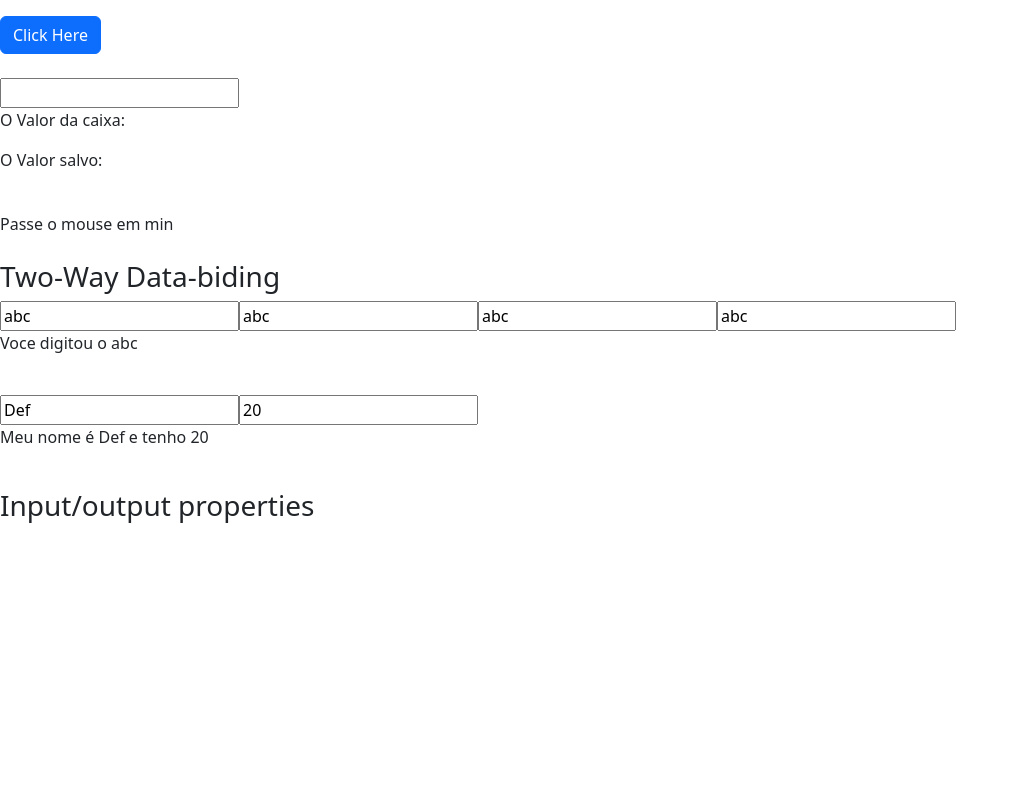
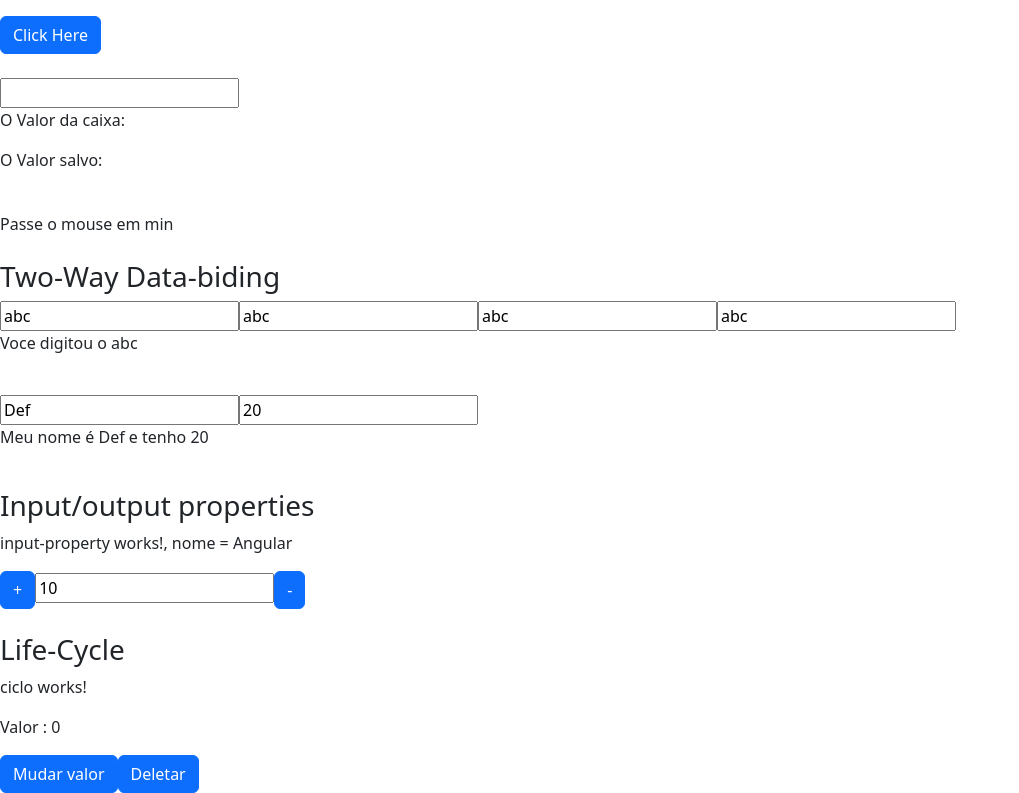
Before and after one commit to renanmello/angularstudy, an Angular app: page / in a window 1280 px wide. Shown: the part 1677-2470 px from the top of the page, without its empty margins (0-1019 px from the left). Before the commit the page ends 2208 px from the top, so only its background shows below. Built offline with nearby package versions, Linux system fonts and the light colour scheme.

Commit message:
input-output properties modules add

```diff
--- a/src/app/app.module.ts
+++ b/src/app/app.module.ts
@@ -8,13 +8,17 @@
 import { FormsModule } from '@angular/forms';
 import { CursoModule } from './curso/curso.module';
 import { DataBidingComponent } from './data-biding/data-biding.component';
+import { InputPropertyComponent } from './input-property/input-property.component';
+import { CicloComponent } from './ciclo/ciclo.component';
 
 
 @NgModule({
   declarations: [
     AppComponent,
     MeuPrimeiroComponent,
-    DataBidingComponent
+    DataBidingComponent,
+    InputPropertyComponent,
+    CicloComponent
   ],
   imports: [
     BrowserModule,
--- /dev/null
+++ b/src/app/ciclo/ciclo.component.html
@@ -0,0 +1,2 @@
+<p>ciclo works!</p>
+<p>Valor : {{valorInicial}}</p>
--- /dev/null
+++ b/src/app/ciclo/ciclo.component.ts
@@ -0,0 +1,49 @@
+import { AfterContentChecked, AfterContentInit, AfterViewChecked, AfterViewInit, Component, DoCheck, Input, OnChanges, OnDestroy, OnInit, SimpleChanges } from '@angular/core';
+
+@Component({
+  selector: 'app-ciclo',
+  templateUrl: './ciclo.component.html',
+  styleUrl: './ciclo.component.css'
+})
+export class CicloComponent implements OnInit, OnChanges, DoCheck, OnDestroy, AfterContentInit, AfterContentChecked,
+ AfterViewInit, AfterViewChecked{
+
+  @Input() valorInicial:number = 10;
+  constructor(){
+    this.log("construtor");
+  }
+
+  ngOnInit(): void {
+    this.log("OnInit");
+
+  }
+  ngOnChanges(changes: SimpleChanges): void {
+    this.log("Onchanges");
+  }
+
+  ngOnDestroy(): void {
+    this.log("Destroy");
+  }
+
+  ngAfterViewInit(): void {
+      this.log("afterViewinit");
+  }
+  ngAfterContentInit(): void {
+      this.log("AfterContentInit")
+  }
+  ngAfterContentChecked(): void {
+      this.log("fterContentChecked");
+  }
+
+  ngAfterViewChecked(): void {
+      this.log("AfterViewChecked")
+  }
+  ngDoCheck(){
+    this.log("Oncheck");
+  }
+
+  private log(hook:string){
+    console.log(hook);
+  }
+
+}
--- a/src/app/data-biding/data-biding.component.html
+++ b/src/app/data-biding/data-biding.component.html
@@ -141,6 +141,18 @@
   <section class="input-output-properties">
     <article>
     <h3> Input/output properties </h3>
+    <app-input-property [nome]="nomeCurso"></app-input-property>
     </article>
   </section>
 </div>
+<br>
+<div>
+  <section class="ciclo">
+    <article>
+    <h3> Life-Cycle </h3>
+    <app-ciclo [valorInicial]="valor" *ngIf="!deletar"></app-ciclo>
+    <button class="btn btn-primary" (click)="mudarValor()" >Mudar valor</button>
+    <button class="btn btn-primary" (click)="destruirCiclo()">Deletar</button>
+    </article>
+  </section>
+</div>
--- a/src/app/data-biding/data-biding.component.ts
+++ b/src/app/data-biding/data-biding.component.ts
@@ -11,6 +11,12 @@
   urlImagem2:string = 'http://lorempixel.com.br/500/400/?2';
   valorAtual = "";
   valorSalvo = "";
+  nomeCurso: string = 'Angular';
+  valor = 0;
+  deletar: boolean = false;
+
+
+
   isMouseOver:boolean = false;
   nome:string = "abc"
   pessoa = {
@@ -36,4 +42,11 @@
     this.isMouseOver = !this.isMouseOver;
   }
 
+  mudarValor(){
+    this.valor++;
+  }
+  destruirCiclo(){
+    this.deletar = true;
+  }
+
 }
--- /dev/null
+++ b/src/app/input-property/input-property.component.html
@@ -0,0 +1,4 @@
+<p>input-property works!, nome = {{nome}}</p>
+<button class="btn btn-primary" (click)="incrementa()">+</button>
+<input type="text" [value]="valor" readonly #campoInput>
+<button class="btn btn-primary" (click)="decrementa()">-</button>
--- /dev/null
+++ b/src/app/input-property/input-property.component.ts
@@ -0,0 +1,20 @@
+import { Component, Input, ViewChild} from '@angular/core';
+
+@Component({
+  selector: 'app-input-property',
+  templateUrl: './input-property.component.html',
+  styleUrl: './input-property.component.css'
+})
+export class InputPropertyComponent {
+  @ViewChild('campoInput', {static: true}) campoValorInput!: HTMLElement;
+
+  @Input() nome:string = '';
+  valor: number = 10;
+  incrementa(){
+   console.log(this.campoValorInput);
+   this.valor ++;
+  }
+  decrementa(){
+    this.valor --;
+  }
+}
```
Also changed, not shown: src/app/ciclo/ciclo.component.css (added), src/app/input-property/input-property.component.css (added), 2 other files (tests, documents, lock files or other folders).
